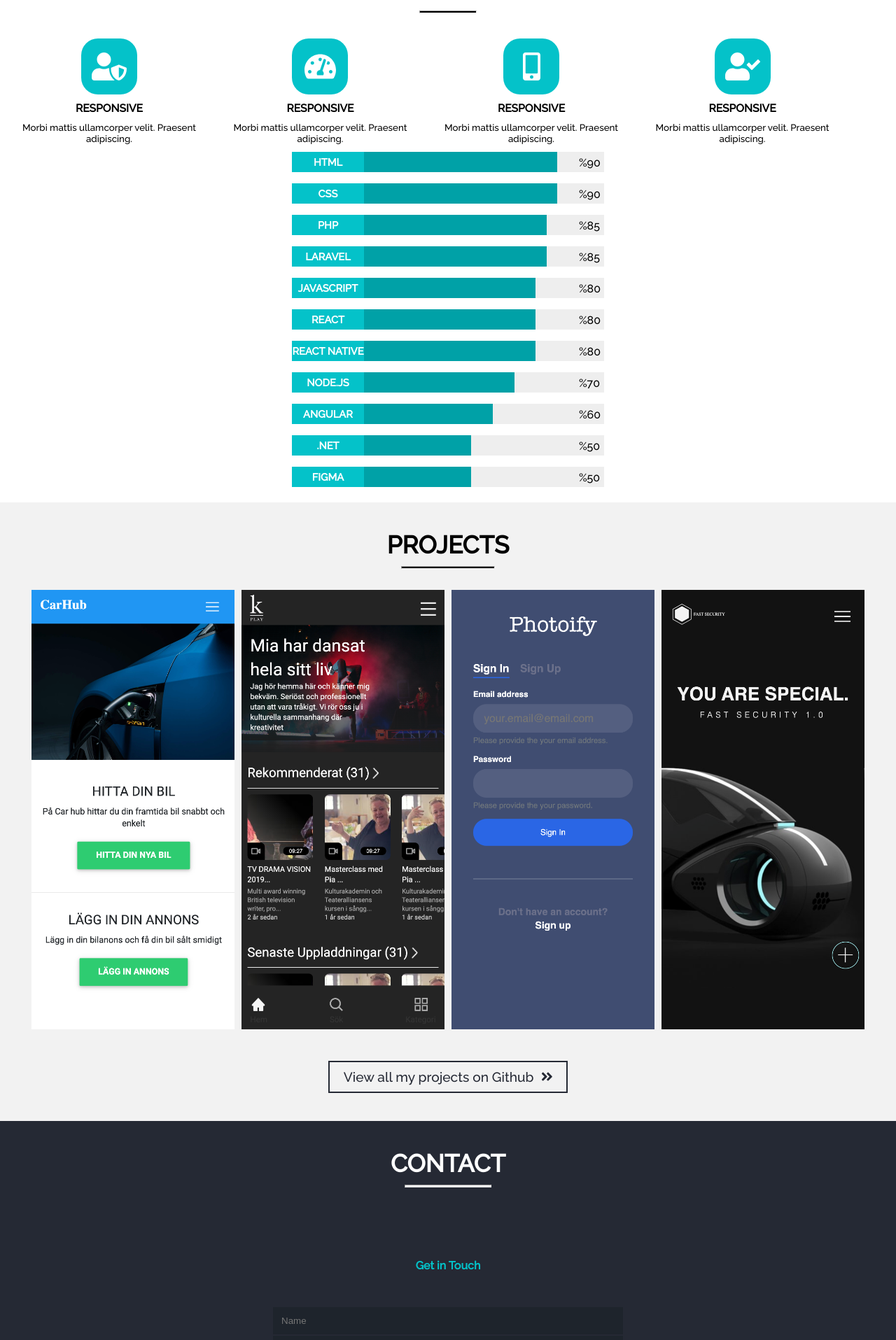
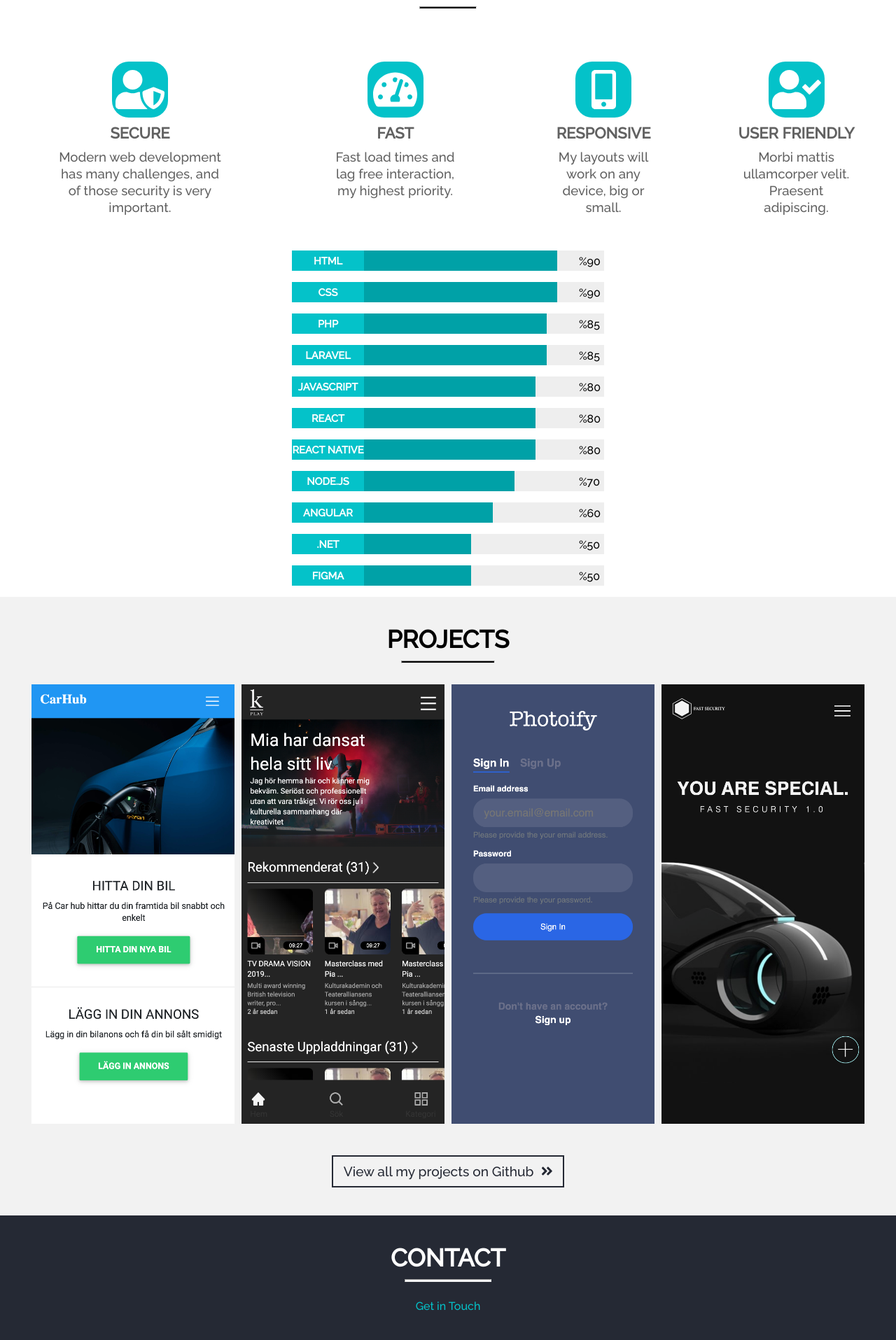
Before and after one commit to sheva-dev/portfolio2, a React (Create React App) app: page / in a window 1280 px wide. Shown: the part 882-2797 px from the top of the page at 70% size. Built offline with nearby package versions, Linux system fonts and the light colour scheme.

Commit message:
Style update

```diff
--- a/src/components/Competence/Competence.css
+++ b/src/components/Competence/Competence.css
@@ -1,8 +1,10 @@
 .competence-div {
     display: flex;
     flex: row;
-    margin: 0 5% 0 0;
-    font-size: 10pt;
+    margin: 50px 0 50px 0;
+    font-size: 14pt;
+    font-weight: 500;
+    color: #616161;
 }
 
 .circle {
@@ -20,11 +22,17 @@
     flex-direction: column;
     align-items: center;
     text-align: center;
+    max-width: 400px;
 }
 
 .competence-icon {
     display: flex;
     justify-content: center;
+}
+
+.des-div {
+    max-width: 60%;
+    line-height: 18pt;
 }
 
 @media (max-width: 450px) {
--- a/src/components/ContactForm/ContactFrom.css
+++ b/src/components/ContactForm/ContactFrom.css
@@ -43,12 +43,12 @@ input[type=submit]:hover {
     width: 20%;
 }
 
-.container p {
+/* .container p {
     color: #04c2c9;
     font-weight: 600;
     text-align: center;
     margin-bottom: 50px;
-}
+} */
 
 @media screen and (max-width: 450px) {
 
--- a/src/components/ContactForm/ContactFrom.js
+++ b/src/components/ContactForm/ContactFrom.js
@@ -18,7 +18,6 @@ const ContactFrom = () => {
     return (
         <>
             <div className="container">
-                <p>Get in Touch</p>
                 <form onSubmit={handleSubmit(onSubmit)}>
                     <div className="row">
                         <div className="col-75">
@@ -44,7 +43,7 @@ const ContactFrom = () => {
                 </form>
             </div>
             {confMsg &&
-                <p classNameName="confirmation-message"
+                <p className="confirmation-message"
                     style={{
                         textAlign: 'center',
                         marginTop: "20px",
--- a/src/data/competenceData.js
+++ b/src/data/competenceData.js
@@ -9,16 +9,16 @@ const competenceData = [
         icon: faUserShield,
         color: '#fff',
         size: '3x',
-        title: 'RESPONSIVE',
-        des: 'Morbi mattis ullamcorper velit. Praesent adipiscing.'
+        title: 'SECURE',
+        des: 'Modern web development has many challenges, and of those security is very important.'
     },
     {
         id: '2',
         icon: faTachometerAlt,
         color: '#fff',
         size: '3x',
-        title: 'RESPONSIVE',
-        des: 'Morbi mattis ullamcorper velit. Praesent adipiscing.'
+        title: 'FAST',
+        des: 'Fast load times and lag free interaction, my highest priority.'
     },
     {
         id: '3',
@@ -26,14 +26,14 @@ const competenceData = [
         color: '#fff',
         size: '3x',
         title: 'RESPONSIVE',
-        des: 'Morbi mattis ullamcorper velit. Praesent adipiscing.'
+        des: 'My layouts will work on any device, big or small.'
     },
     {
         id: '4',
         icon: faUserCheck,
         color: '#fff',
         size: '3x',
-        title: 'RESPONSIVE',
+        title: 'USER FRIENDLY',
         des: 'Morbi mattis ullamcorper velit. Praesent adipiscing.'
     },
 ];
--- a/src/sections/Contact/ContactSection.css
+++ b/src/sections/Contact/ContactSection.css
@@ -1,5 +1,4 @@
 .contact-section {
     background-color: #252934;
     color: #fff;
-    height: 100vh;
 }
--- a/src/sections/Contact/ContactSection.js
+++ b/src/sections/Contact/ContactSection.js
@@ -8,6 +8,10 @@ const ContactSection = () => {
     return (
         <section className="contact-section">
             <SectionTitle sectionTitle="contact" lineColor="#fff" />
+            <p style={{
+                color: "#04c2c9",
+                paddingBottom: "10px"
+            }}>Get in Touch</p>
             <ContactFrom />
             <Footer />
         </section >
--- a/src/sections/Profile/ProfileSection.css
+++ b/src/sections/Profile/ProfileSection.css
@@ -1,10 +1,3 @@
 .profile-section {
     justify-content: space-around;
-    height: 100vh;
 }
-
-@media (max-width: 500px) {
-    .profile-section {
-        height: 100%;
-    }
-}
--- a/src/sections/Projects/ProjectSection.css
+++ b/src/sections/Projects/ProjectSection.css
@@ -1,11 +1,10 @@
 .my-project-section {
     background-color: #f2f2f2;
-    min-height: 100%;
 }
 
 .github {
     border: 2px solid #fff;
-    padding: 10px 20px;
+    padding: 10px 15px;
     background-color: #f2f2f2;
     color: #fff;
     transition: 0.3s;
--- a/src/sections/Sections/Sections.css
+++ b/src/sections/Sections/Sections.css
@@ -1,14 +1,8 @@
 section {
     width: 100vw;
-    height: 100%;
+    min-height: 100vh;
     position: relative;
     display: flex;
     flex-direction: column;
     align-items: center;
 }
-
-@media (max-width: 500px) {
-    section {
-        height: 100%;
-    }
-}
```
